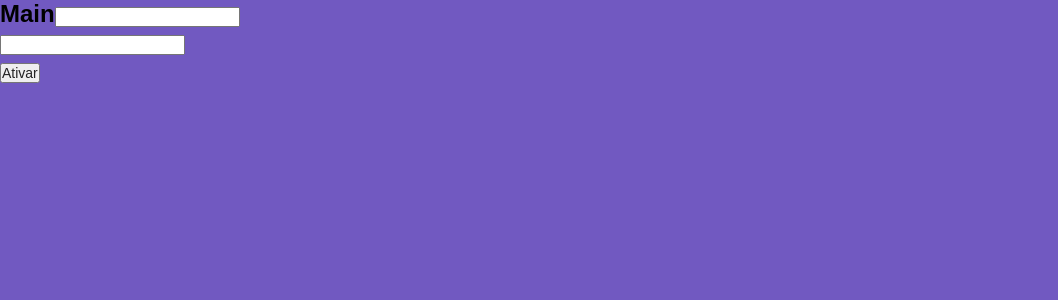
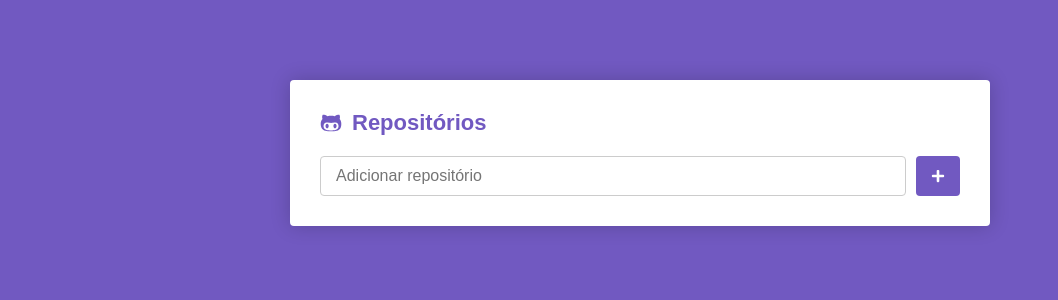
Before and after one commit to luckascalheiros/BootsCamp_modulo05, a React (Create React App) app: page / in a window 1280 px wide. Shown: the top 300 px of the page, without its empty margins (0-1058 px from the left). Built offline with nearby package versions, Linux system fonts and the light colour scheme.

Commit message:
Configuração de estilos da pagina Main

```diff
--- a/package.json
+++ b/package.json
@@ -8,6 +8,7 @@
     "@testing-library/user-event": "^7.1.2",
     "react": "^16.13.1",
     "react-dom": "^16.13.1",
+    "react-icons": "^3.9.0",
     "react-router-dom": "^5.1.2",
     "react-scripts": "3.4.1",
     "styled-components": "^5.0.1"
--- a/src/pages/Main/index.js
+++ b/src/pages/Main/index.js
@@ -1,16 +1,22 @@
 import React from 'react';
-import { Title } from './style';
+import { Container, Form, SubmitButton } from './style';
+import { FaGithubAlt, FaPlus } from 'react-icons/fa';
 
 function Main() {
     return (
-        <Title error={false}>
-            Main
-            <input type="text" />
-            <br />
-            <input type="text" />
-            <br />
-            <button>Ativar</button>
-        </Title>
+        <Container>
+            <h1>
+                <FaGithubAlt />
+                Repositórios
+            </h1>
+
+            <Form onSubmit={() => {}}>
+                <input type="text" placeholder="Adicionar repositório" />
+                <SubmitButton desable>
+                    <FaPlus color="#FFF" size={14} />
+                </SubmitButton>
+            </Form>
+        </Container>
     );
 }
 
--- a/src/pages/Main/style.js
+++ b/src/pages/Main/style.js
@@ -1,12 +1,64 @@
 import styled from 'styled-components';
 
-export const Title = styled.h1`
-    font-size: 24px;
-    color: ${props => (props.error === true ? 'red' : 'black')};
-    font-family: Arial, Helvetica, sans-serif;
+export const Container = styled.div`
+    /* Largira maxima */
+    max-width: 700px;
+    /* cor de fundo */
+    background: #fff;
+    /* Arredonda mento de borda */
+    border-radius: 4px;
+    /* sombra: x y tamanho rgbtransparencia(r,g,b,alfa) */
+    box-shadow: 0 0 20px rgba(0, 0, 0, 0.2);
+    /* espaçamento interno */
+    padding: 30px;
+    /* margem 80px em cima e em baixo e auto nas laterais para centralizar automárico */
+    margin: 80px auto;
 
-    small {
-        font-size: 14px;
-        color: black;
+    h1 {
+        /* tamanho da font */
+        font-size: 22px;
+        /* tranforma o pbjeto em um display variavel*/
+        display: flex;
+        /* define a orientação para os itens do display column ou row para se alinharem entre si */
+        flex-direction: row;
+        /* alinhamento dos itens, sem isso os itens ajustam para o mesmo comprimeito ou largura*/
+        align-items: center;
+
+        color: #7159c1;
+
+        svg {
+            /* margem a direita */
+            margin-right: 10px;
+            size: 30px;
+        }
     }
 `;
+export const Form = styled.form`
+    /* margem em cima */
+    margin-top: 20px;
+    display: flex;
+    flex-direction: row;
+
+    input {
+        /* Fax prencer todo o container onde o input está */
+        flex: 1;
+        border: 1px solid #ccc;
+        padding: 10px 15px;
+        border-radius: 4px;
+        font-size: 16px;
+    }
+`;
+export const SubmitButton = styled.button.attrs({
+    type: 'submit'
+})`
+    background: #7159c1;
+    border: 0;
+    padding: 0 15px;
+    margin-left: 10px;
+    border-radius: 4px;
+
+    display: flex;
+    /* justificar conteudo */
+    justify-content: center;
+    align-items: center;
+`;
```
Also changed, not shown: 1 other file (tests, documents, lock files or other folders).
